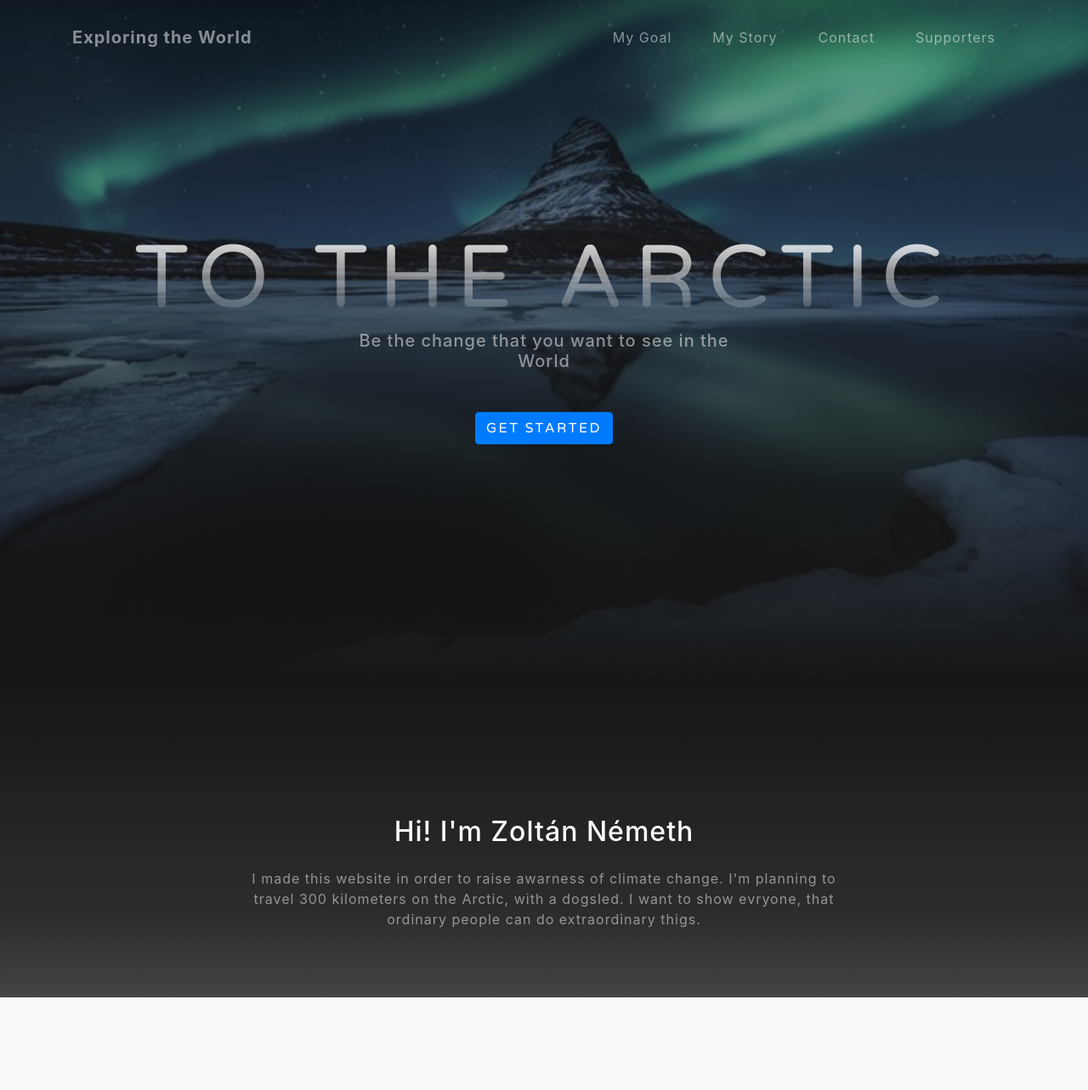
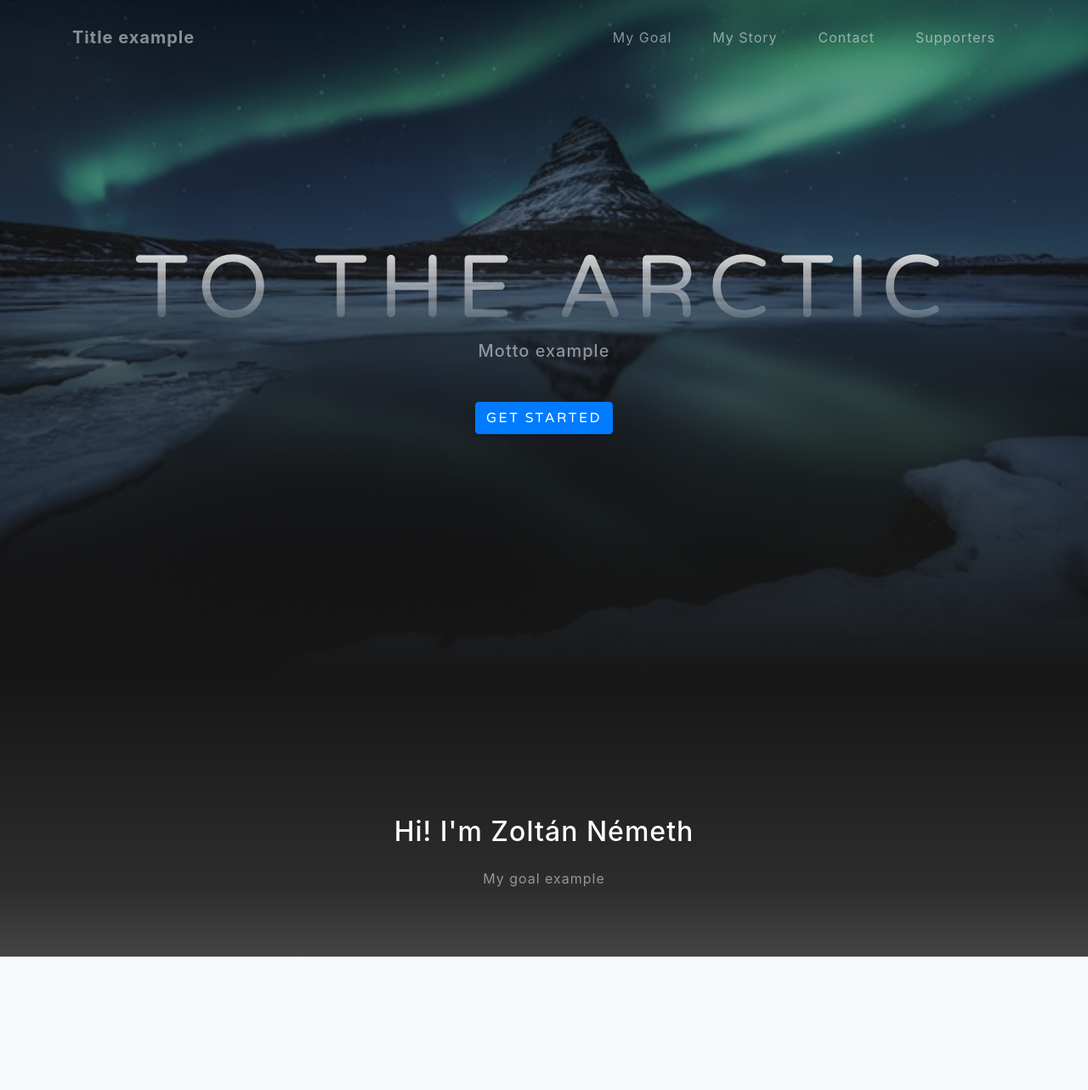
Before and after one commit to healthcarestats/zolitothearctic, a website with bundled scripts: page index.html in a window 1280 px wide. Shown: the top 1283 px of the page at 85% size. Built offline with nearby package versions, Linux system fonts and the light colour scheme.

Commit message:
Update index.html

```diff
--- a/index.html
+++ b/index.html
@@ -38,7 +38,7 @@
   <!-- Navigation -->
   <nav class="navbar navbar-expand-lg navbar-light fixed-top" id="mainNav">
     <div class="container">
-      <a class="navbar-brand js-scroll-trigger" href="#page-top">Exploring the World</a>
+      <a class="navbar-brand js-scroll-trigger" href="#page-top">Title example</a>
       <button class="navbar-toggler navbar-toggler-right" type="button" data-toggle="collapse" data-target="#navbarResponsive" aria-controls="navbarResponsive" aria-expanded="false" aria-label="Toggle navigation">
         Menu
         <i class="fas fa-bars"></i>
@@ -67,7 +67,7 @@
     <div class="container d-flex h-100 align-items-center">
       <div class="mx-auto text-center">
         <h1 class="mx-auto my-0 text-uppercase">To the Arctic</h1>
-        <h2 class="text-white-50 mx-auto mt-2 mb-5">Be the change that you want to see in the World</h2>
+        <h2 class="text-white-50 mx-auto mt-2 mb-5">Motto example</h2>
         <a href="#about" class="btn btn-primary js-scroll-trigger">Get Started</a>
       </div>
     </div>
@@ -79,7 +79,7 @@
       <div class="row">
         <div class="col-lg-8 mx-auto">
           <h2 class="text-white mb-4">Hi! I'm Zoltán Németh</h2>
-          <p class="text-white-50">I made this website in order to raise awarness of climate change. I'm planning to travel 300 kilometers on the Arctic, with a dogsled. I want to show evryone, that ordinary people can do extraordinary thigs.</p>
+          <p class="text-white-50">My goal example</p>
         </div>
       </div>
      <!-- <img src="img/ipad.jpeg" class="img-fluid" alt="earth"> -->
```
